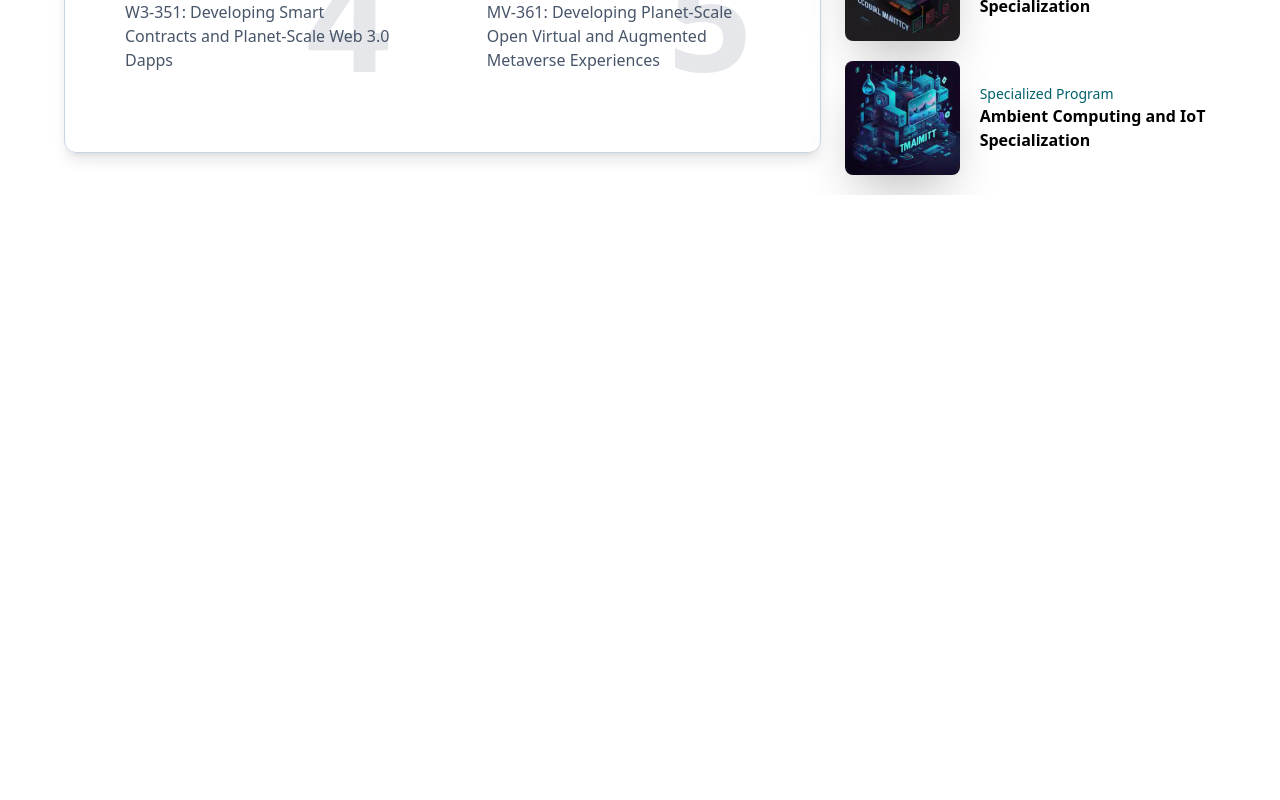
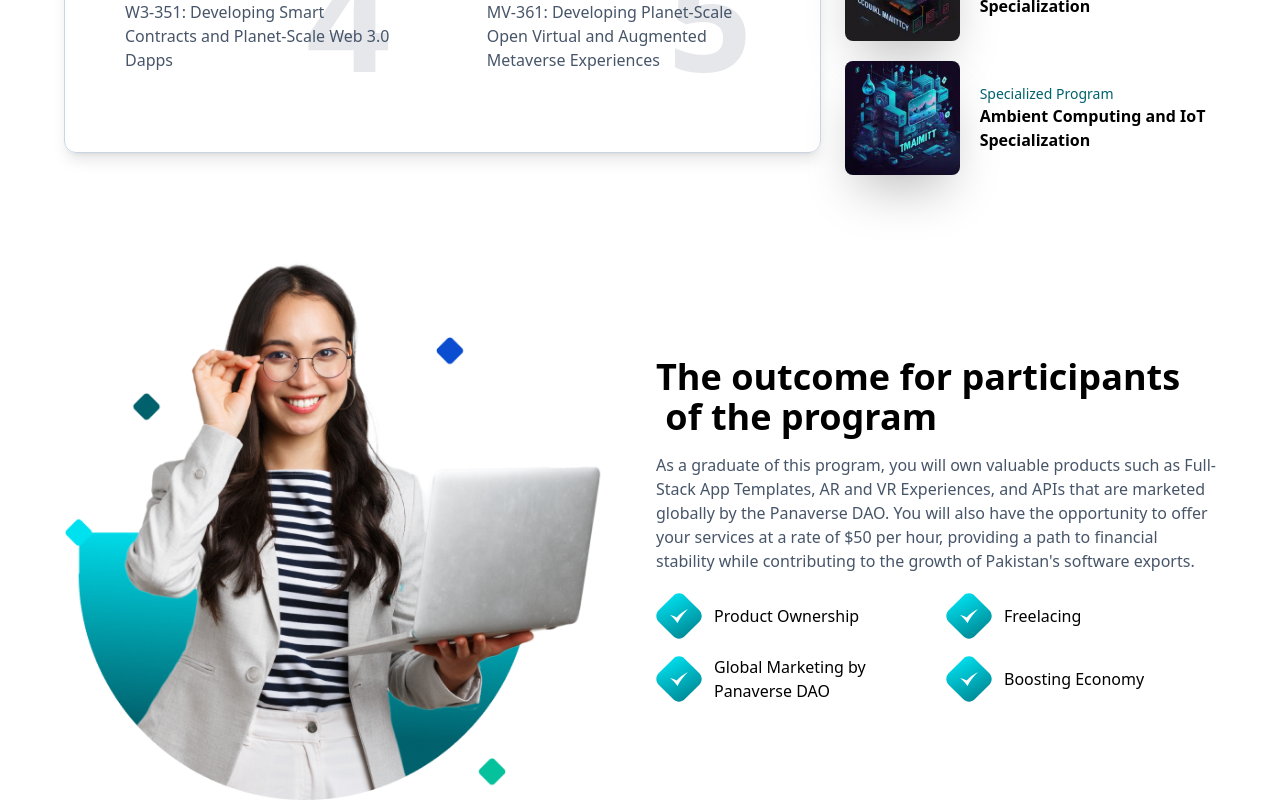
Before and after one commit to ahmadafzaal702/panaverse-clone, a Next.js app: page / in a window 1280 px wide. Shown: the part 1671-2471 px from the top of the page. Before the commit the page ends 1866 px from the top, so only its background shows below. Built offline with nearby package versions, Linux system fonts and the light colour scheme.

Commit message:
final app

```diff
--- a/src/app/page.tsx
+++ b/src/app/page.tsx
@@ -2,6 +2,7 @@
 import Hero from "@/components/widgets/Hero";
 import CoreCourses from "@/components/widgets/CoreCourses";
 import SpecializedTracks from "@/components/widgets/SpecializedTracks";
+import OutcomeProgram from "@/components/widgets/OutcomeProgram";
 
 export default function Home() {
   return (
@@ -14,8 +15,10 @@ export default function Home() {
         <CoreCourses />
 
         {/* Specialized Tracks */}
+        <SpecializedTracks />
 
-        <SpecializedTracks />
+        {/* Outcome Program */}
+        <OutcomeProgram />
       </main>
     </>
   );
--- /dev/null
+++ b/src/components/widgets/OutcomeProgram.tsx
@@ -0,0 +1,95 @@
+import React from "react";
+import Wrapper from "@/components/shared/Wrapper";
+
+import OutcomePoster from "@/assests/outcome-poster.png";
+
+import Image from "next/image";
+
+// FC component
+const OutcomeProgram = () => {
+  const header = "The outcome for participants \n of the program";
+
+  const outcomeIcons = [
+    "Product Ownership",
+    "Freelacing",
+    "Global Marketing by Panaverse DAO",
+    "Boosting Economy",
+  ];
+  return (
+    <>
+      <section className="mt-12 lg:mt-16">
+        <Wrapper>
+          {/* outcome container */}
+          <div className="flex gap-x-8 gap-y-6 flex-col-reverse md:flex-row items-center">
+            {/* content left */}
+            <div className="flex-1">
+              <Image src={OutcomePoster} alt="outcome poster" />
+            </div>
+
+            {/* content right */}
+            <div className="flex-1">
+              <h2 className=" text-lg md:text-4xl whitespace-pre font-bold">
+                {header}
+              </h2>
+              <p className="text-slate-600 mt-4">
+                As a graduate of this program, you will own valuable products
+                such as Full-Stack App Templates, AR and VR Experiences, and
+                APIs that are marketed globally by the Panaverse DAO. You will
+                also have the opportunity to offer your services at a rate of
+                $50 per hour, providing a path to financial stability while
+                contributing to the growth of Pakistan's software exports.
+              </p>
+              {/* Icons */}
+              <div className="grid grid-cols-1 sm:grid-cols-2 gap-x-5 gap-y-4 mt-5">
+                {outcomeIcons?.map((item, i) => {
+                  return (
+                    <span
+                      key={i}
+                      className="flex gap-3 items-center font-medium"
+                    >
+                      <svg
+                        width="46"
+                        height="46"
+                        viewBox="0 0 46 46"
+                        fill="none"
+                        xmlns="http://www.w3.org/2000/svg"
+                        className="flex-shrink-0"
+                      >
+                        <path
+                          d="M17.3431 2.65686C20.4673 -0.467337 25.5327 -0.46734 28.6569 2.65685L43.3431 17.3431C46.4673 20.4673 46.4673 25.5327 43.3431 28.6569L28.6569 43.3431C25.5327 46.4673 20.4673 46.4673 17.3431 43.3431L2.65686 28.6569C-0.467337 25.5327 -0.46734 20.4673 2.65685 17.3431L17.3431 2.65686Z"
+                          fill="url(#paint0_radial_0_1)"
+                        />
+                        <path
+                          fillRule="evenodd"
+                          clipRule="evenodd"
+                          d="M14 21.9206C16.0707 22.3461 18.734 23.1698 20.75 24.465C23.1178 21.3345 27.371 18.406 32 16C27.6042 20.2739 23.9668 25.1236 21.5 30C19.5118 27.2129 17.3398 24.6189 14 21.9206Z"
+                          fill="white"
+                        />
+                        <defs>
+                          <radialGradient
+                            id="paint0_radial_0_1"
+                            cx="0"
+                            cy="0"
+                            r="1"
+                            gradientUnits="userSpaceOnUse"
+                            gradientTransform="translate(13.5455 -9.96429) rotate(59.1918) scale(77.3011 169.686)"
+                          >
+                            <stop offset="0.125" stopColor="#00E1F0" />
+                            <stop offset="1" stopColor="#00616C" />
+                          </radialGradient>
+                        </defs>
+                      </svg>
+                      {item}
+                    </span>
+                  );
+                })}
+              </div>
+            </div>
+          </div>
+        </Wrapper>
+      </section>
+    </>
+  );
+};
+
+export default OutcomeProgram;
--- a/src/components/widgets/SpecializedTracks.tsx
+++ b/src/components/widgets/SpecializedTracks.tsx
@@ -8,6 +8,7 @@ import CoreQuarter from "@/components/shared/CoreQuarter";
 
 import { DataSpecializedTracks } from "./DataSpecializedTracks";
 
+// FC component
 const SpecializedTracks = () => {
   const [selectedItem, setSelectedItem] = useState("wmd");
 
```
Also changed, not shown: src/assests/outcome-poster.png (added).
